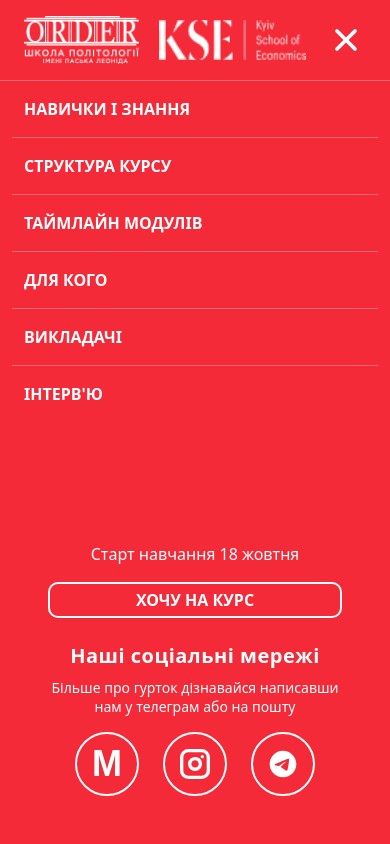
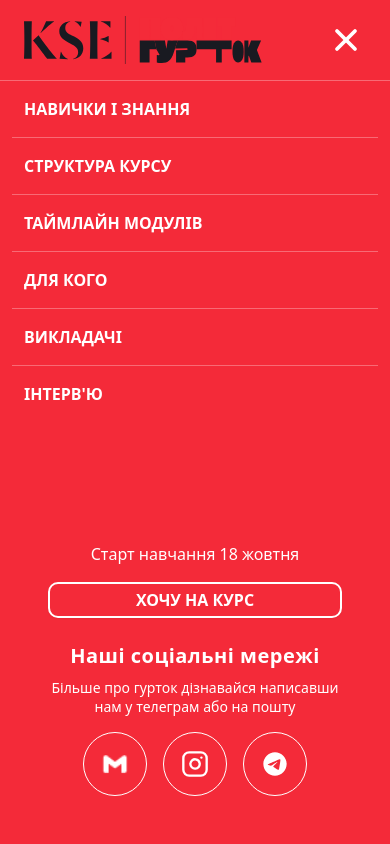
Before and after one commit to 1butenko/order-school-web, a Next.js app: page / in a window 390 px wide. Both pictures are taken after a click on the button 350 px from the left and 40 px from the top of the page. Shown: the top 844 px of the page. Built offline with nearby package versions, Linux system fonts and the light colour scheme; a web font is replaced by a local one.

Commit message:
fix | fix icon and logo

```diff
--- a/src/components/Navigation.tsx
+++ b/src/components/Navigation.tsx
@@ -21,8 +21,12 @@
 ];
 
 import logo from "@/assets/logo.png"
+import logo_mobile from "@/assets/logo-main.svg"
+import icon_email from "@/assets/icon-email.png"
+
 import order from "@/assets/order.png"
 import kse from "@/assets/KSE.png"
+
 
 export function Navigation() {
   const [scrolled, setScrolled] = React.useState(false);
@@ -71,7 +75,7 @@
       >
 
         {/* Logo */}
-        <Image src={scrolled ? kse : logo} alt="Logo" className="h-12 md:h-auto w-auto" />
+        <Image src={scrolled ? logo_mobile : logo} alt="Logo" className="h-12 md:h-auto w-auto" />
 
         {/* Desktop Navigation */}
         <NavigationMenu className="hidden lg:block">
@@ -123,8 +127,7 @@
         <div className="flex flex-col h-screen overflow-hidden">
           {/* Header with Logo and Close Button */}
           <div className="flex items-center justify-between px-6 py-4 border-b border-white/30 flex-shrink-0">
-            <Image src={order} alt="Order" className="h-12 w-auto" priority quality={100} />
-            <Image src={kse} alt="KSE" className="h-10 w-auto" priority quality={100} />
+            <Image src={logo_mobile} alt="Logo" className="h-12 w-auto" priority quality={100} />
             <button
               onClick={() => setMobileMenuOpen(false)}
               className="w-10 h-10 flex items-center justify-center flex-shrink-0"
@@ -182,22 +185,22 @@
               </p>
 
               {/* Social Icons */}
-              <div className="flex justify-center gap-6 pb-6">
+              <div className="flex justify-center gap-4 pb-6">
                 <a
                   href="mailto:contact@example.com"
-                  className="w-16 h-16 rounded-full border-2 border-white flex items-center justify-center hover:bg-white hover:text-primary transition-all text-white"
+                  className="w-16 h-16 rounded-full border-1 border-white flex items-center justify-center hover:bg-white hover:text-primary transition-all text-white flex-shrink-0"
                   aria-label="Email"
                 >
-                  <span className="text-4xl font-black leading-none" style={{ fontFamily: 'Arial, sans-serif' }}>M</span>
+                  <Image src={icon_email} alt="Email Icon" className="w-7 h-7" width={28} height={28} />
                 </a>
                 <a
                   href="https://instagram.com"
                   target="_blank"
                   rel="noopener noreferrer"
-                  className="w-16 h-16 rounded-full border-2 border-white flex items-center justify-center hover:bg-white hover:text-primary transition-all text-white"
+                  className="w-16 h-16 rounded-full border-1 border-white flex items-center justify-center hover:bg-white hover:text-primary transition-all text-white flex-shrink-0"
                   aria-label="Instagram"
                 >
-                  <svg className="w-8 h-8" viewBox="0 0 24 24" fill="none" stroke="currentColor" strokeWidth="2.5" strokeLinecap="round" strokeLinejoin="round">
+                  <svg className="w-7 h-7" viewBox="0 0 24 24" fill="none" stroke="currentColor" strokeWidth="2" strokeLinecap="round" strokeLinejoin="round">
                     <rect x="2" y="2" width="20" height="20" rx="5" ry="5"/>
                     <path d="M16 11.37A4 4 0 1 1 12.63 8 4 4 0 0 1 16 11.37z"/>
                     <line x1="17.5" y1="6.5" x2="17.51" y2="6.5"/>
@@ -207,10 +210,10 @@
                   href="https://t.me/yourgroup"
                   target="_blank"
                   rel="noopener noreferrer"
-                  className="w-16 h-16 rounded-full border-2 border-white flex items-center justify-center hover:bg-white hover:text-primary transition-all text-white"
+                  className="w-16 h-16 rounded-full border-1 border-white flex items-center justify-center hover:bg-white hover:text-primary transition-all text-white flex-shrink-0"
                   aria-label="Telegram"
                 >
-                  <svg className="w-8 h-8" viewBox="0 0 24 24" fill="currentColor">
+                  <svg className="w-7 h-7" viewBox="0 0 24 24" fill="currentColor">
                     <path d="M12 2C6.48 2 2 6.48 2 12s4.48 10 10 10 10-4.48 10-10S17.52 2 12 2zm4.64 6.8c-.15 1.58-.8 5.42-1.13 7.19-.14.75-.42 1-.68 1.03-.58.05-1.02-.38-1.58-.75-.88-.58-1.38-.94-2.23-1.5-.99-.65-.35-1.01.22-1.59.15-.15 2.71-2.48 2.76-2.69a.2.2 0 0 0-.05-.18c-.06-.05-.14-.03-.21-.02-.09.02-1.49.95-4.22 2.79-.4.27-.76.41-1.08.4-.36-.01-1.04-.2-1.55-.37-.63-.2-1.12-.31-1.08-.66.02-.18.27-.36.74-.55 2.92-1.27 4.86-2.11 5.83-2.51 2.78-1.16 3.35-1.36 3.73-1.36.08 0 .27.02.39.12.1.08.13.19.14.27-.01.06.01.24 0 .38z"/>
                   </svg>
                 </a>
```
Also changed, not shown: src/assets/icon-email.png (added), src/assets/logo-main.svg (added).
